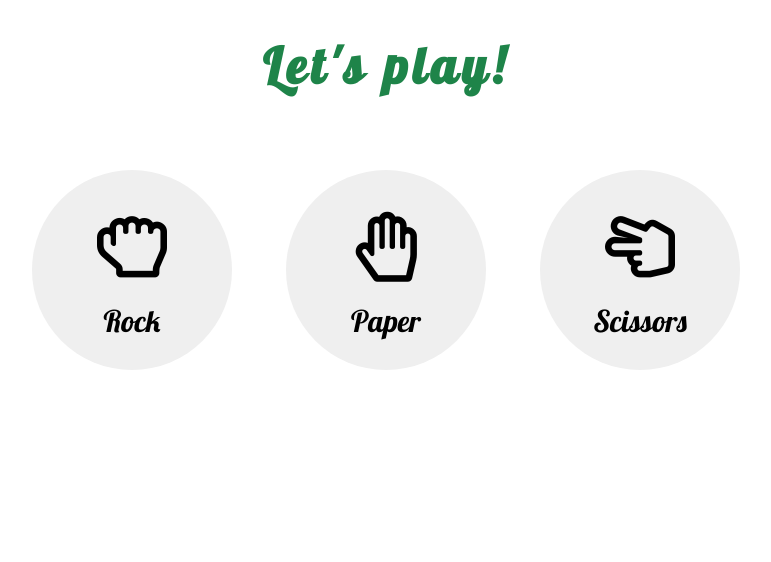
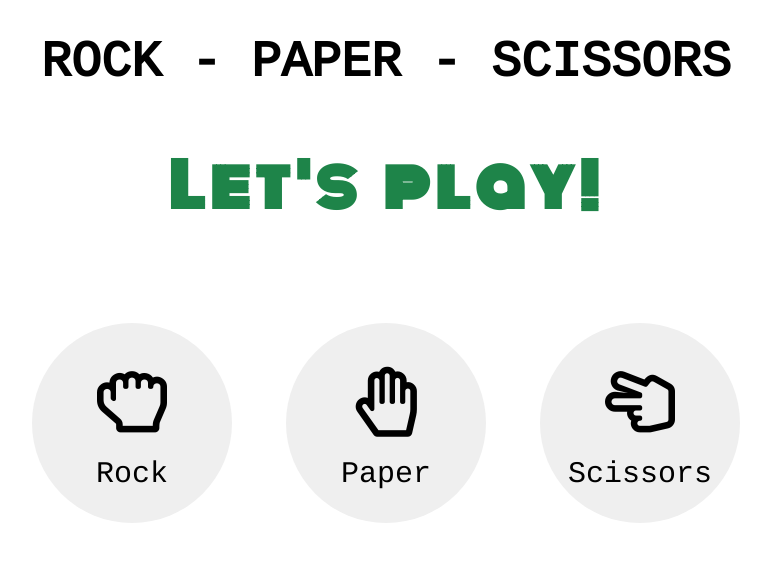
Before and after one commit to justinaz90/javascript-prework, a website: page index.html in a window 1280 px wide. Shown: the whole page, without its empty margins (254-1025 px from the left). Drawn offline with Linux system fonts and the light colour scheme.

Commit message:
Add further styles

```diff
--- a/index.html
+++ b/index.html
@@ -5,12 +5,13 @@
 	<title>Rock, paper, scissors</title>
 	<link rel="stylesheet" href="https://use.fontawesome.com/releases/v5.5.0/css/all.css">
 	<link rel="preconnect" href="https://fonts.gstatic.com">
-	<link href="https://fonts.googleapis.com/css2?family=Cousine&family=Lobster&display=swap" rel="stylesheet">
+	<link href="https://fonts.googleapis.com/css2?family=Cousine&family=Monoton&display=swap" rel="stylesheet">
 	<link rel="stylesheet" href="css/style.css">
 </head>
 <body>
 	<header>
-		<h1>Let's play!</h1>
+		<h1>ROCK - PAPER - SCISSORS</h1>
+		<h2>Let's play!</h2>
 	</header>
 	<div class="container">
 		<div id="buttons">
--- a/sass/style.scss
+++ b/sass/style.scss
@@ -1,15 +1,24 @@
-$font-title: 'Lobster', cursive;
-$font-messages: 'Cousine', monospace;
+$font-one: 'Monoton', cursive;
+$font-two: 'Cousine', monospace;
 
 body {
     text-align: center;
 }
 
 header {
-    font-size: 25px;
-    font-family: $font-title;
-    letter-spacing: 5px;
-    color: #1E8449;
+
+    h1 {
+        font-size: 50px;
+        font-family: $font-two;
+    }
+
+    h2 {
+        font-size: 60px;
+        font-family: $font-one;
+        letter-spacing: 5px;
+        color: #1E8449;
+        word-spacing: 10px;
+    }
 }
 
 .container {
@@ -17,7 +26,7 @@ header {
 
 
     button {
-        font-family: $font-title;
+        font-family: $font-two;
         font-size: 30px;
         margin: 40px 25px;
         padding-bottom: 10px;
@@ -41,15 +50,19 @@ header {
         color: #F08E8E;
     }
     #messages {
-        font-family: $font-messages;
-        font-size: 20px;
+        font-family: $font-two;
+        font-size: 18px;
         line-height: 2;
-        padding-top: 30px;
+        padding-top: 20px;
+        transition: all 1s;
 
         div:nth-of-type(3) {
-            font-weight: bold;
+            font-family: $font-one;
+            word-spacing: 15px;
             font-size: 30px;
-            color: #F5B041 ;
+            color: #F5B041;
+            transition-delay: 1s;
+            padding-top: 10px;
         }
     }
 }
```
Also changed, not shown: css/style.css, 1 other file.
